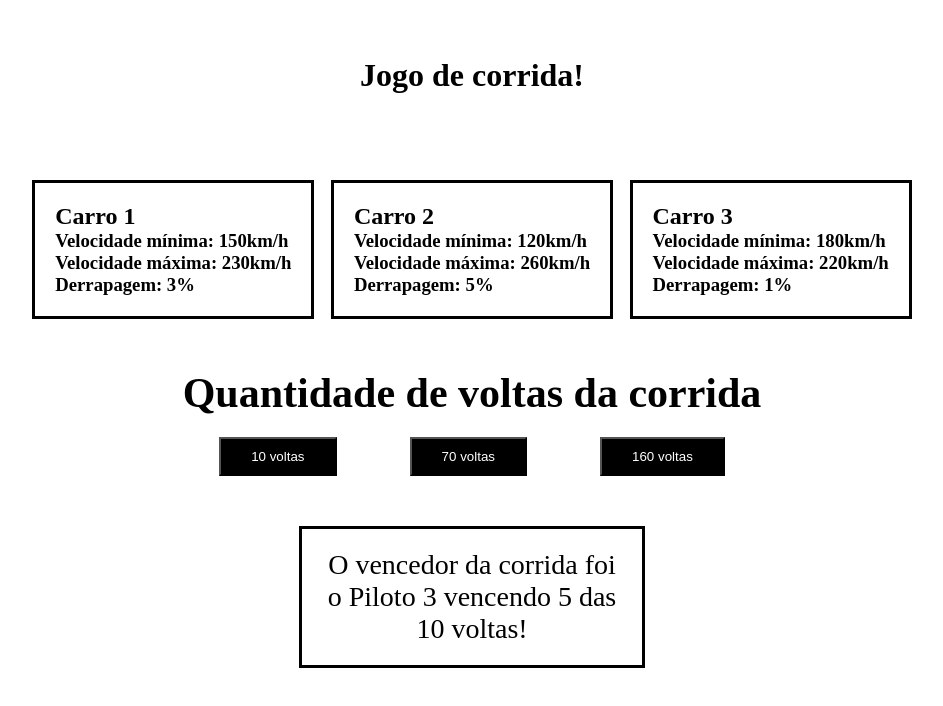
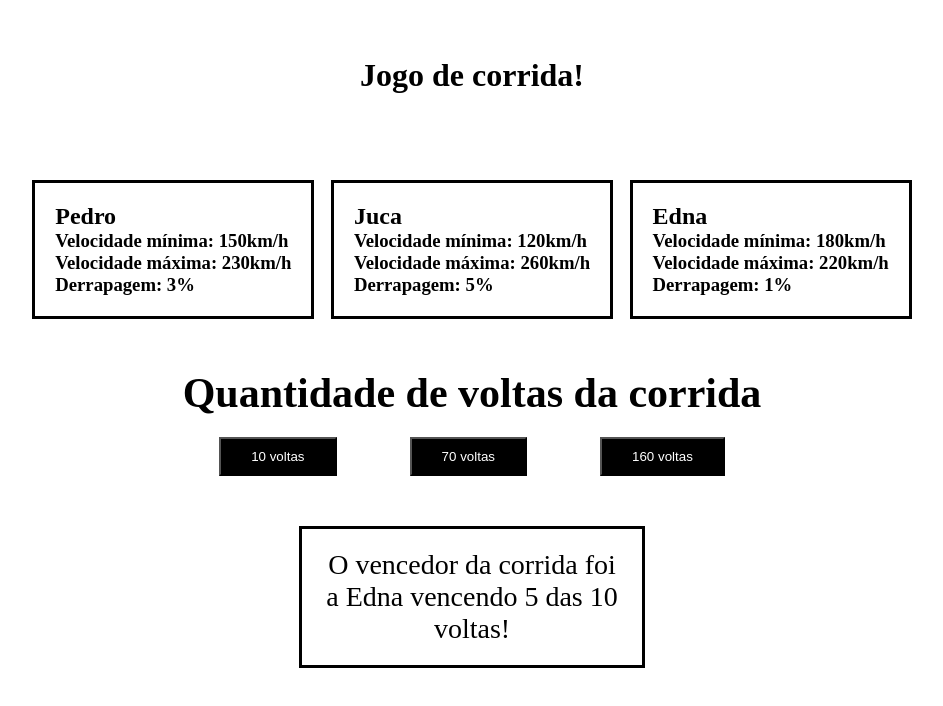
Before and after one commit to Augsto-Braga/js-alpha, a plain HTML site: page aula-008/index.html in a window 1280 px wide. Both pictures are taken after a click on the button "10 voltas". Shown: the whole page, without its empty margins (168-1111 px from the left). Drawn offline with Linux system fonts and the light colour scheme.

Commit message:
correçao nomes aula-008

```diff
--- a/aula-008/index.html
+++ b/aula-008/index.html
@@ -14,19 +14,19 @@
     <main>
       <section>
         <div class="content">
-          <h2>Carro 1</h2>
+          <h2>Pedro</h2>
           <h3>Velocidade mínima: 150km/h</h3>
           <h3>Velocidade máxima: 230km/h</h3>
           <h3>Derrapagem: 3%</h3>
         </div>
         <div class="content">
-          <h2>Carro 2</h2>
+          <h2>Juca</h2>
           <h3>Velocidade mínima: 120km/h</h3>
           <h3>Velocidade máxima: 260km/h</h3>
           <h3>Derrapagem: 5%</h3>
         </div>
         <div class="content">
-          <h2>Carro 3</h2>
+          <h2>Edna</h2>
           <h3>Velocidade mínima: 180km/h</h3>
           <h3>Velocidade máxima: 220km/h</h3>
           <h3>Derrapagem: 1%</h3>
--- a/aula-008/script.js
+++ b/aula-008/script.js
@@ -107,18 +107,18 @@ function race(maxLaps) {
 
     result.setAttribute("class", "result");
 
-    result.innerHTML = `O vencedor da corrida foi o Piloto 1 vencendo ${pilot1win} das ${laps} voltas!`;
+    result.innerHTML = `O vencedor da corrida foi o Pedro vencendo ${pilot1win} das ${laps} voltas!`;
   } else if (pilot1win < pilot2win && pilot2win > pilot3win) {
     main.appendChild(result);
 
     result.setAttribute("class", "result");
 
-    result.innerHTML = `O vencedor da corrida foi o Piloto 2 vencendo ${pilot2win} das ${laps} voltas!`;
+    result.innerHTML = `O vencedor da corrida foi o Juca vencendo ${pilot2win} das ${laps} voltas!`;
   } else if (pilot1win < pilot3win && pilot2win < pilot3win) {
     main.appendChild(result);
 
     result.setAttribute("class", "result");
 
-    result.innerHTML = `O vencedor da corrida foi o Piloto 3 vencendo ${pilot3win} das ${laps} voltas!`;
+    result.innerHTML = `O vencedor da corrida foi a Edna vencendo ${pilot3win} das ${laps} voltas!`;
   }
 }
```
